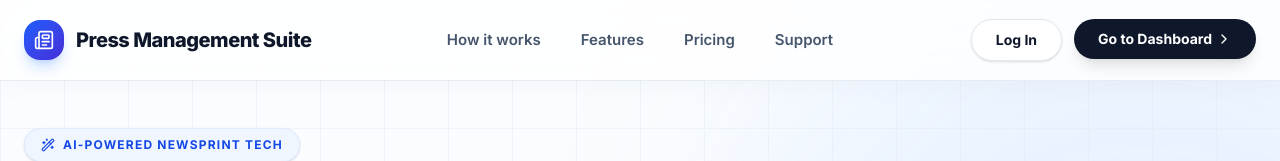
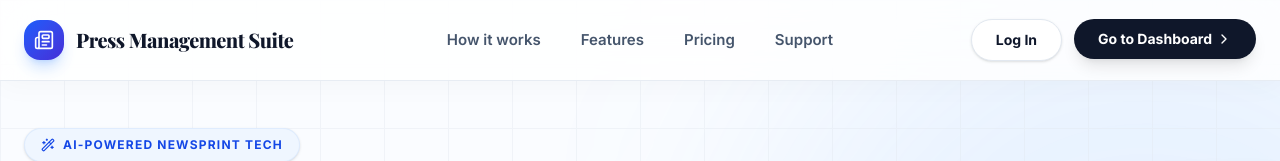
Before and after one commit to infratechai-aman/NewsGenerator, a Next.js app: page / in a window 1280 px wide. Shown: the top 161 px of the page. Built offline with nearby package versions, Linux system fonts and the light colour scheme.

Commit message:
style: update 'Press Management Suite' to premium Playfair Display serif font

```diff
--- a/src/app/admin/layout.tsx
+++ b/src/app/admin/layout.tsx
@@ -77,7 +77,7 @@ export default function AdminLayout({ children }: { children: React.ReactNode })
             <Newspaper className="h-4 w-4 text-white" />
           </div>
           <div>
-            <h1 className="text-[15px] font-bold tracking-tight leading-tight">Press Management Suite</h1>
+            <h1 className="text-[15px] font-bold tracking-tight leading-tight" style={{ fontFamily: 'var(--font-playfair)'}}>Press Management Suite</h1>
             <p className="text-[10px] text-blue-400 font-bold uppercase tracking-widest mt-0.5">Premium</p>
           </div>
         </div>
--- a/src/app/page.tsx
+++ b/src/app/page.tsx
@@ -13,7 +13,7 @@ export default function LandingPage() {
             <div className="w-10 h-10 rounded-xl bg-gradient-to-br from-blue-600 to-indigo-700 flex items-center justify-center shadow-lg shadow-blue-500/25">
               <Newspaper className="h-5 w-5 text-white" />
             </div>
-            <span className="text-xl font-extrabold text-[#0f172a] tracking-tight">Press Management Suite</span>
+            <span className="text-xl font-extrabold text-[#0f172a] tracking-tight" style={{ fontFamily: 'var(--font-playfair)'}}>Press Management Suite</span>
           </div>
 
           <div className="hidden md:flex items-center justify-center gap-10 w-1/2">
@@ -471,7 +471,7 @@ export default function LandingPage() {
                 <div className="w-10 h-10 rounded-xl bg-gradient-to-br from-blue-600 to-indigo-700 flex items-center justify-center shadow-md">
                   <Newspaper className="h-5 w-5 text-white" />
                 </div>
-                <span className="text-xl font-extrabold text-slate-900 tracking-tight">Press Management Suite</span>
+                <span className="text-xl font-extrabold text-slate-900 tracking-tight" style={{ fontFamily: 'var(--font-playfair)'}}>Press Management Suite</span>
               </div>
               <p className="text-base text-slate-500 leading-[1.8] font-medium max-w-sm">
                 Empowering Indian publishers with AI-driven tools for better news, faster layouts, and smarter automation. Let's build the future of print.
```
